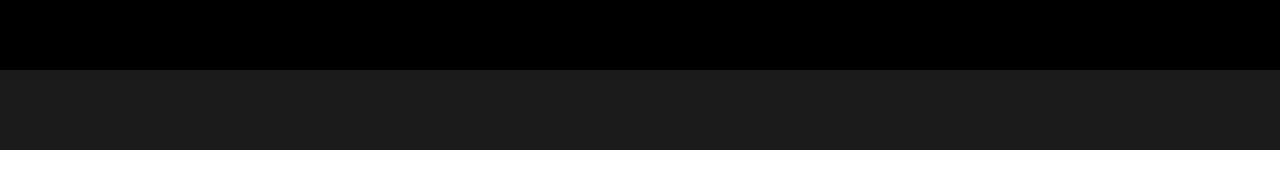
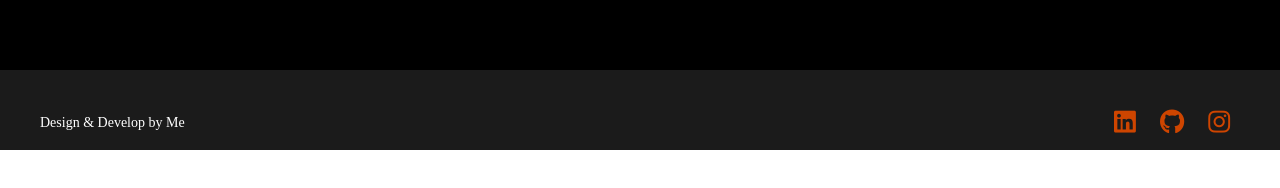
Before and after one commit to SyedZohaibAliKazmi/Prompt-calculator-Java, a plain HTML site: page index.html in a window 1280 px wide. Shown: the part 598-786 px from the top of the page. Drawn offline with Linux system fonts and the light colour scheme.

Commit message:
Prompt Calculator

```diff
--- a/index.html
+++ b/index.html
@@ -3,6 +3,7 @@
 <head>
     <meta charset="UTF-8">
     <meta name="viewport" content="width=device-width, initial-scale=1.0">
+    <script src="https://kit.fontawesome.com/391ba8f023.js" crossorigin="anonymous"></script>
     <link rel="stylesheet" href="./style.css">
     <title>Prompt</title>
 </head>
@@ -38,7 +39,17 @@
         </div>
     </div>
     <footer>
+        <div class="foot-element">
+            <div class="foot-text">
+                <p>Design & Develop by Me</p>
+            </div>
+            <div class="foot-icon">
+                <a href="https://www.linkedin.com/in/syed-zohaib-ali-kazmi-6b3301247/"><i class="fa-brands fa-linkedin"></i></a>
+                <a href="https://github.com/SyedZohaibAliKazmi"><i class="fa-brands fa-github"></i></a>
+                <a href="https://www.instagram.com/zohaib_graphic?igsh=NTc4MTIwNjQ2YQ=="><i class="fa-brands fa-instagram"></i></a>
 
+            </div>
+        </div>
     </footer>
 </body>
 </html>
--- a/style.css
+++ b/style.css
@@ -80,3 +80,24 @@ footer{
     background-color: rgb(27, 27, 27);
     padding: 0px 40px;
 }
+.foot-element{
+    display: flex;
+    justify-content: space-between;
+    flex-wrap: wrap;
+    align-items: center;
+    padding-top: 30px;
+}
+.foot-text{
+    display: flex;
+    font-family: serif;
+    font-size: 14px;
+    font-weight: 500;
+    color: white;
+
+}
+.foot-icon i {
+  font-size: 25px;
+  color: #CE4500;
+  margin: 10px;
+
+}
```
